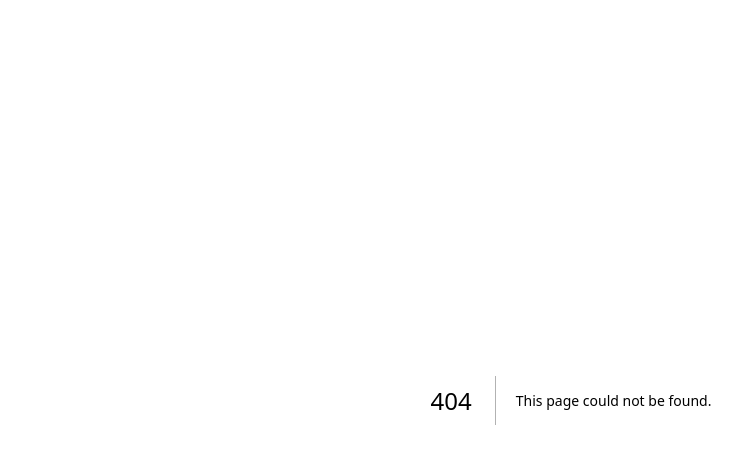
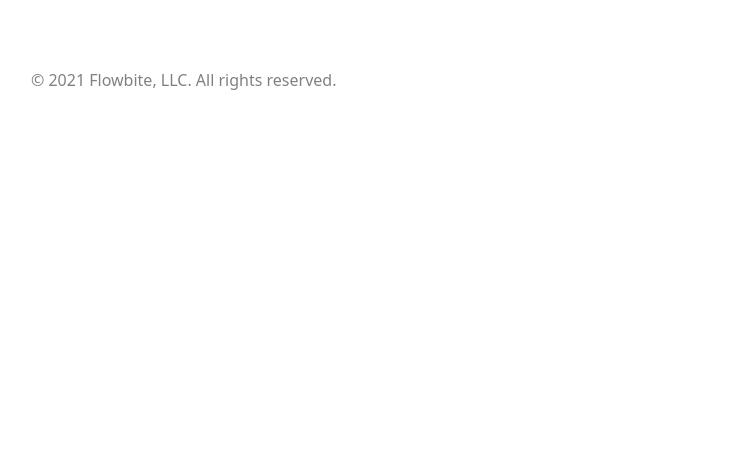
Before and after one commit to Kirttinath/flowbite-react, a Next.js app: page /Components/Footer in a window 1280 px wide. Before the commit this address had no page. Shown: the top 464 px of the page, without its empty margins (69-811 px from the left). Built offline with nearby package versions, Linux system fonts and the light colour scheme.

Commit message:
Footer added

```diff
--- /dev/null
+++ b/pages/Components/Footer.tsx
@@ -0,0 +1,11 @@
+import { Footerdiv, Footleft, Footright } from "./styles/Footer.styled";
+
+const Footer = () => {
+  return (
+    <Footerdiv>
+      <Footleft>© 2021 Flowbite, LLC. All rights reserved.</Footleft>
+      <Footright></Footright>
+    </Footerdiv>
+  );
+};
+export default Footer;
--- /dev/null
+++ b/pages/Components/styles/Footer.styled.tsx
@@ -0,0 +1,21 @@
+import styled from "styled-components";
+
+export const Footerdiv = styled.div`
+  height: 20vh;
+  display: flex;
+  justify-content: space-between;
+  align-items: center;
+  padding: 0px 100px;
+  color: gray;
+  position: absolute;
+`;
+
+export const Footleft = styled.div`
+  display: 100px;
+`;
+export const Footright = styled.div`
+  display: flex;
+  justify-content: space-between;
+  align-items: center;
+  gap: 0.5em;
+`;
```
Also changed, not shown: pages/index.tsx (+8 -1 lines).
